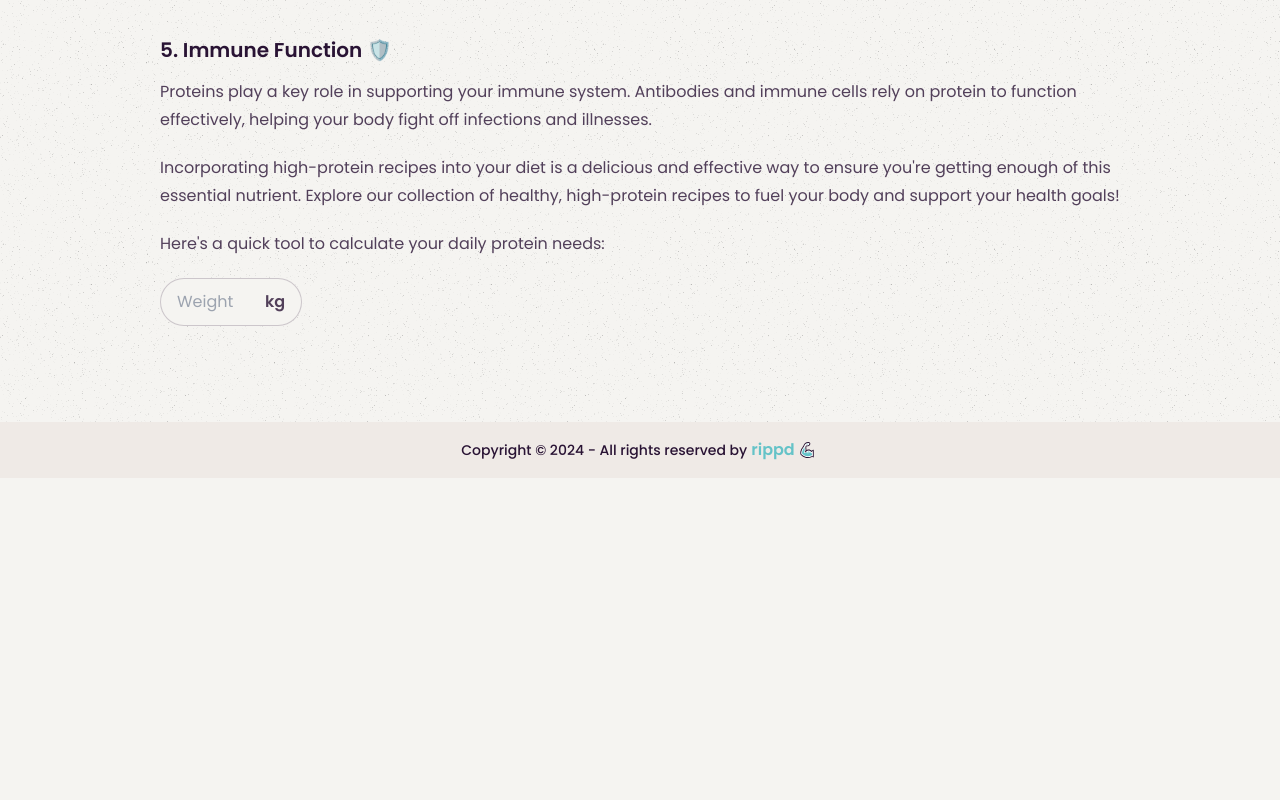
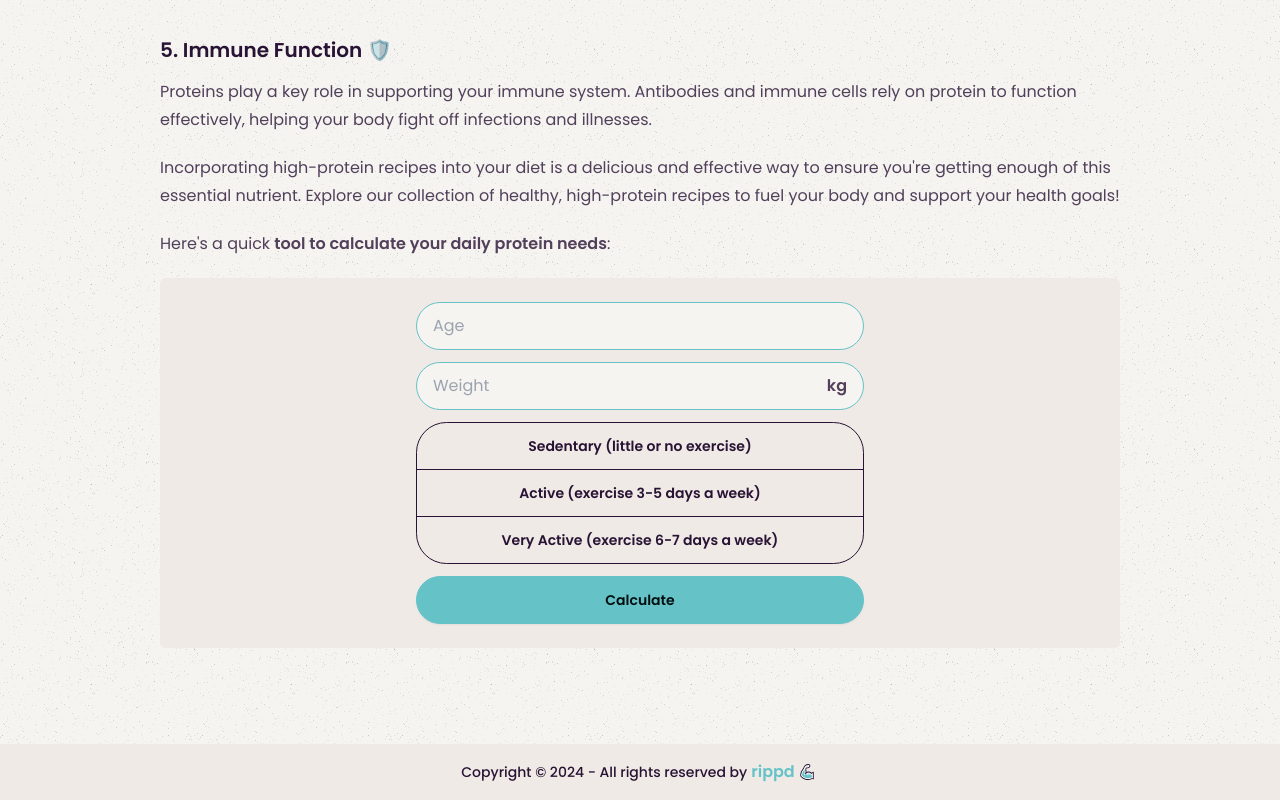
Before and after one commit to VladHutupasu/rippd, a Next.js app: page /blog/why-is-protein-important in a window 1280 px wide. Shown: the part 1282-2082 px from the top of the page. Before the commit the page ends 1760 px from the top, so only its background shows below. Built offline with nearby package versions, Linux system fonts and the light colour scheme.

Commit message:
feat: add protein calculator

```diff
--- a/src/app/blog/why-is-protein-important/page.tsx
+++ b/src/app/blog/why-is-protein-important/page.tsx
@@ -1,3 +1,4 @@
+import ProteinCalculator from '@features/ProteinCalculator';
 import BlogImage from '@public/images/blog/why-is-protein-important.png';
 import BlogPost from '@shared/BlogPost';
 
@@ -51,12 +52,11 @@ export default function WhyIsProteinImportant() {
           your body and support your health goals!
         </p>
 
-        <p>Here&apos;s a quick tool to calculate your daily protein needs:</p>
+        <p>
+          Here&apos;s a quick <span className="font-semibold">tool to calculate your daily protein needs</span>:
+        </p>
 
-        <label className="input input-bordered flex items-center gap-2 w-fit">
-          <input type="number" className="w-20" placeholder="Weight" />
-          <span className="font-semibold">kg</span>
-        </label>
+        <ProteinCalculator />
       </div>
     </BlogPost>
   );
--- /dev/null
+++ b/src/components/features/ProteinCalculator.tsx
@@ -0,0 +1,96 @@
+'use client';
+
+import { useState } from 'react';
+
+export default function ProteinCalculator() {
+  const [proteinNeeded, setProteinNeeded] = useState<number | null>(null);
+
+  const onSubmit = (e: React.FormEvent<HTMLFormElement>) => {
+    e.preventDefault();
+    const formData = new FormData(e.currentTarget);
+    const activityLevel = formData.get('activity') as string;
+    const age = formData.get('age') as unknown as number;
+    const weight = formData.get('weight') as unknown as number;
+
+    let proteinPerKg;
+
+    if (age < 18) {
+      proteinPerKg = 1.0;
+    } else if (age <= 65) {
+      proteinPerKg = 0.8;
+    } else {
+      proteinPerKg = 1.0;
+    }
+
+    switch (activityLevel) {
+      case 'sedentary':
+        proteinPerKg *= 1.0;
+        break;
+      case 'active':
+        proteinPerKg *= 1.2;
+        break;
+      case 'very-active':
+        proteinPerKg *= 1.5;
+        break;
+      default:
+        console.error('Invalid activity level');
+        return null;
+    }
+    setProteinNeeded(proteinPerKg * weight);
+    console.log('Calculate', activityLevel, age, weight, proteinNeeded);
+  };
+
+  return (
+    <div className="bg-base-200 rounded-md p-6">
+      <form className="flex flex-col gap-3 max-w-md mx-auto" onSubmit={onSubmit}>
+        <label className="input input-primary input-bordered flex items-center">
+          <input type="number" name="age" min="1" max="100" className="flex-1" placeholder="Age" required />
+        </label>
+
+        <label className="input input-primary input-bordered flex items-center gap-2">
+          <input type="number" name="weight" min="10" max="200" className="flex-1" placeholder="Weight" required />
+          <span className="font-semibold">kg</span>
+        </label>
+
+        <div className="join join-vertical">
+          <input
+            className="join-item btn btn-outline"
+            type="radio"
+            name="activity"
+            value="sedentary"
+            aria-label="Sedentary (little or no exercise)"
+            required
+          />
+          <input
+            className="join-item btn btn-outline"
+            type="radio"
+            name="activity"
+            value="active"
+            aria-label="Active (exercise 3-5 days a week)"
+            required
+          />
+          <input
+            className="join-item btn btn-outline"
+            type="radio"
+            name="activity"
+            value="very-active"
+            aria-label="Very Active (exercise 6-7 days a week)"
+            required
+          />
+        </div>
+
+        <button className="btn btn-primary" type="submit">
+          Calculate
+        </button>
+      </form>
+
+      {proteinNeeded && (
+        <div className="max-w-md mx-auto mt-3">
+          <p className="text-lg text-center">
+            You need <span className="font-semibold">{Math.round(proteinNeeded)}</span> grams of protein per day 💪
+          </p>
+        </div>
+      )}
+    </div>
+  );
+}
```
